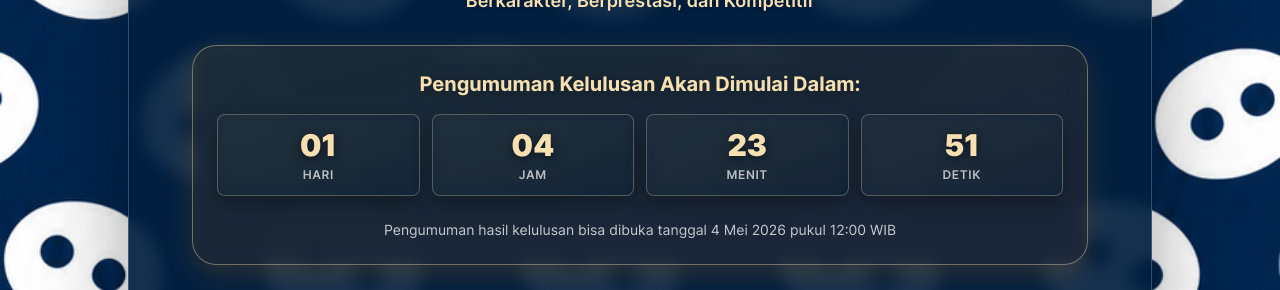
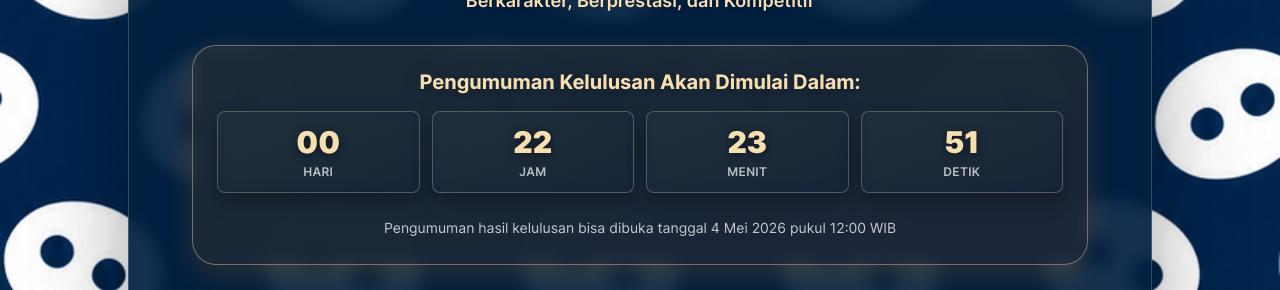
Before and after one commit to nawa316/smasga-graduation26, a Next.js app: page /graduation in a window 1280 px wide. Shown: the part 462-752 px from the top of the page. Built offline with nearby package versions, Linux system fonts and the light colour scheme; no server answers.

Commit message:
feat: add v4

```diff
--- a/src/components/AnnouncementCountdown.tsx
+++ b/src/components/AnnouncementCountdown.tsx
@@ -14,7 +14,7 @@ interface AnnouncementCountdownProps {
   onStateChange?: (isExpired: boolean) => void;
 }
 
-const ANNOUNCEMENT_TARGET_WIB = '2026-05-04T12:00:00+07:00';
+const ANNOUNCEMENT_TARGET_WIB = '2026-05-04T06:00:00+07:00';
 
 export default function AnnouncementCountdown({
   onStateChange,
@@ -74,65 +74,65 @@ export default function AnnouncementCountdown({
   }
 
   return (
-    <div className='relative overflow-hidden rounded-[1.5rem] border border-[#f6dfb0]/40 bg-gradient-to-br from-amber-500/10 to-orange-500/10 p-6 shadow-[0_10px_30px_rgba(217,119,6,0.2)] backdrop-blur-sm mb-8'>
+    <div className='relative overflow-hidden rounded-[1.5rem] border border-[#f6dfb0]/40 bg-gradient-to-br from-amber-500/10 to-orange-500/10 p-4 shadow-[0_10px_30px_rgba(217,119,6,0.2)] backdrop-blur-sm mb-8 sm:p-6'>
       <div className='text-center'>
-        <h3 className='text-xl font-bold text-[#f6dfb0] drop-shadow-[0_2px_8px_rgba(0,0,0,0.45)] mb-4'>
+        <h3 className='text-lg font-bold leading-tight text-[#f6dfb0] drop-shadow-[0_2px_8px_rgba(0,0,0,0.45)] mb-4 sm:text-xl'>
           Pengumuman Kelulusan Akan Dimulai Dalam:
         </h3>
-        <div className='grid grid-cols-4 gap-3'>
+        <div className='grid grid-cols-2 gap-3 sm:grid-cols-4'>
           {/* Days */}
-          <div className='relative overflow-hidden rounded-lg border border-[#f6dfb0]/30 bg-[#06213a]/60 p-3 shadow-[0_8px_20px_rgba(0,0,0,0.3)] backdrop-blur-sm'>
+          <div className='relative min-w-0 overflow-hidden rounded-lg border border-[#f6dfb0]/30 bg-[#06213a]/60 p-2 shadow-[0_8px_20px_rgba(0,0,0,0.3)] backdrop-blur-sm sm:p-3'>
             <div className='absolute inset-0 bg-gradient-to-br from-[#f6dfb0]/5 to-transparent' />
             <div className='relative'>
-              <div className='text-3xl font-black text-[#f6dfb0] drop-shadow-[0_2px_4px_rgba(0,0,0,0.5)]'>
+              <div className='text-2xl font-black text-[#f6dfb0] drop-shadow-[0_2px_4px_rgba(0,0,0,0.5)] sm:text-3xl'>
                 {String(countdown.days).padStart(2, '0')}
               </div>
-              <div className='text-xs font-semibold text-white/70 uppercase tracking-wider mt-1'>
+              <div className='mt-1 text-[0.65rem] font-semibold text-white/70 uppercase tracking-wide sm:text-xs'>
                 Hari
               </div>
             </div>
           </div>
 
           {/* Hours */}
-          <div className='relative overflow-hidden rounded-lg border border-[#f6dfb0]/30 bg-[#06213a]/60 p-3 shadow-[0_8px_20px_rgba(0,0,0,0.3)] backdrop-blur-sm'>
+          <div className='relative min-w-0 overflow-hidden rounded-lg border border-[#f6dfb0]/30 bg-[#06213a]/60 p-2 shadow-[0_8px_20px_rgba(0,0,0,0.3)] backdrop-blur-sm sm:p-3'>
             <div className='absolute inset-0 bg-gradient-to-br from-[#f6dfb0]/5 to-transparent' />
             <div className='relative'>
-              <div className='text-3xl font-black text-[#f6dfb0] drop-shadow-[0_2px_4px_rgba(0,0,0,0.5)]'>
+              <div className='text-2xl font-black text-[#f6dfb0] drop-shadow-[0_2px_4px_rgba(0,0,0,0.5)] sm:text-3xl'>
                 {String(countdown.hours).padStart(2, '0')}
               </div>
-              <div className='text-xs font-semibold text-white/70 uppercase tracking-wider mt-1'>
+              <div className='mt-1 text-[0.65rem] font-semibold text-white/70 uppercase tracking-wide sm:text-xs'>
                 Jam
               </div>
             </div>
           </div>
 
           {/* Minutes */}
-          <div className='relative overflow-hidden rounded-lg border border-[#f6dfb0]/30 bg-[#06213a]/60 p-3 shadow-[0_8px_20px_rgba(0,0,0,0.3)] backdrop-blur-sm'>
+          <div className='relative min-w-0 overflow-hidden rounded-lg border border-[#f6dfb0]/30 bg-[#06213a]/60 p-2 shadow-[0_8px_20px_rgba(0,0,0,0.3)] backdrop-blur-sm sm:p-3'>
             <div className='absolute inset-0 bg-gradient-to-br from-[#f6dfb0]/5 to-transparent' />
             <div className='relative'>
-              <div className='text-3xl font-black text-[#f6dfb0] drop-shadow-[0_2px_4px_rgba(0,0,0,0.5)]'>
+              <div className='text-2xl font-black text-[#f6dfb0] drop-shadow-[0_2px_4px_rgba(0,0,0,0.5)] sm:text-3xl'>
                 {String(countdown.minutes).padStart(2, '0')}
               </div>
-              <div className='text-xs font-semibold text-white/70 uppercase tracking-wider mt-1'>
+              <div className='mt-1 text-[0.65rem] font-semibold text-white/70 uppercase tracking-wide sm:text-xs'>
                 Menit
               </div>
             </div>
           </div>
 
           {/* Seconds */}
-          <div className='relative overflow-hidden rounded-lg border border-[#f6dfb0]/30 bg-[#06213a]/60 p-3 shadow-[0_8px_20px_rgba(0,0,0,0.3)] backdrop-blur-sm'>
+          <div className='relative min-w-0 overflow-hidden rounded-lg border border-[#f6dfb0]/30 bg-[#06213a]/60 p-2 shadow-[0_8px_20px_rgba(0,0,0,0.3)] backdrop-blur-sm sm:p-3'>
             <div className='absolute inset-0 bg-gradient-to-br from-[#f6dfb0]/5 to-transparent' />
             <div className='relative'>
-              <div className='text-3xl font-black text-[#f6dfb0] drop-shadow-[0_2px_4px_rgba(0,0,0,0.5)]'>
+              <div className='text-2xl font-black text-[#f6dfb0] drop-shadow-[0_2px_4px_rgba(0,0,0,0.5)] sm:text-3xl'>
                 {String(countdown.seconds).padStart(2, '0')}
               </div>
-              <div className='text-xs font-semibold text-white/70 uppercase tracking-wider mt-1'>
+              <div className='mt-1 text-[0.65rem] font-semibold text-white/70 uppercase tracking-wide sm:text-xs'>
                 Detik
               </div>
             </div>
           </div>
         </div>
-        <p className='text-sm text-white/75 mt-6'>
+        <p className='mt-6 text-xs leading-relaxed text-white/75 sm:text-sm'>
           Pengumuman hasil kelulusan bisa dibuka tanggal 4 Mei 2026 pukul 12:00
           WIB
         </p>
```
Also changed, not shown: next-env.d.ts.
